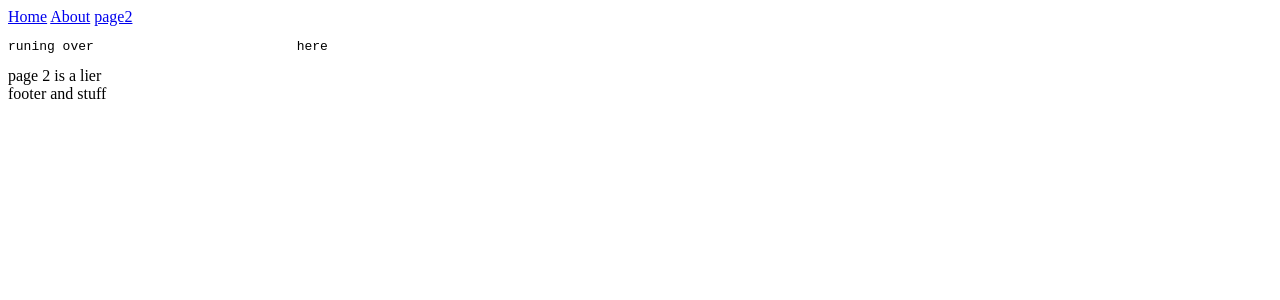
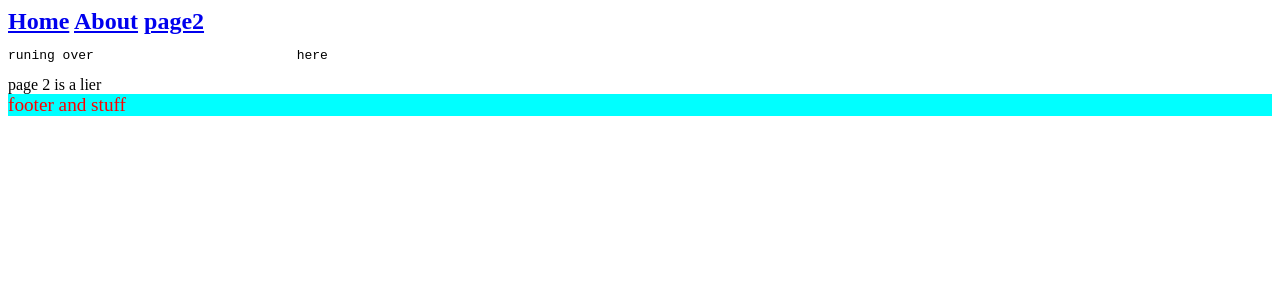
Before and after one commit to zilazach/zach-web, a SvelteKit app: page / in a window 1280 px wide. Shown: the top 300 px of the page. Built offline with nearby package versions, Linux system fonts and the light colour scheme.

Commit message:
css practes

```diff
--- a/src/routes/+layout.svelte
+++ b/src/routes/+layout.svelte
@@ -1,3 +1,6 @@
+<svelte:head>
+    <link rel="stylesheet" href="css/main.css"/>
+</svelte:head>
 <script>
     import Header from "$lib/Header.svelte";
     import Footer from "$lib/Footer.svelte";
--- /dev/null
+++ b/static/css/main.css
@@ -0,0 +1,9 @@
+footer {
+    color: red;
+    background-color: aqua;
+    font-size: 120%;
+}
+nav {
+    font-size: 150%;
+    font-weight: 900;
+}
```
Also changed, not shown: static/img/Dino.jpg (renamed from static/Dino.jpg).
